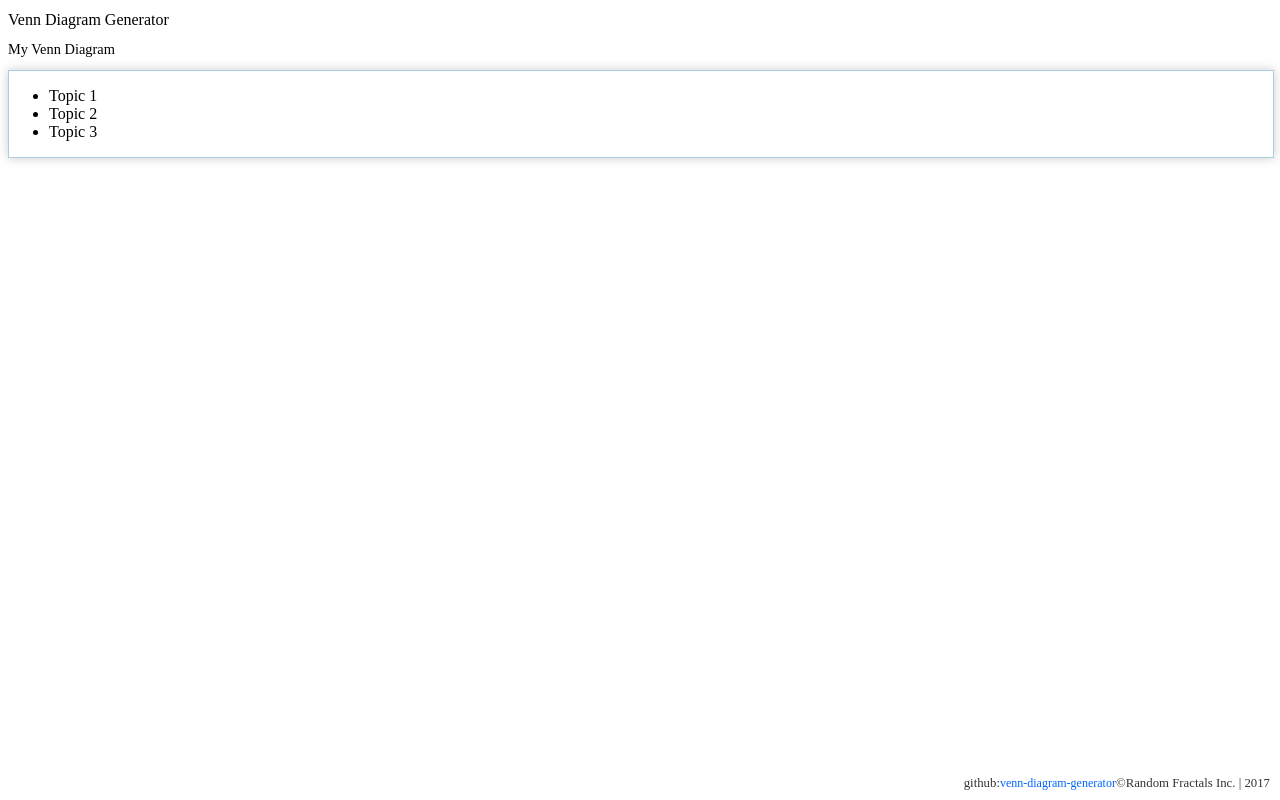
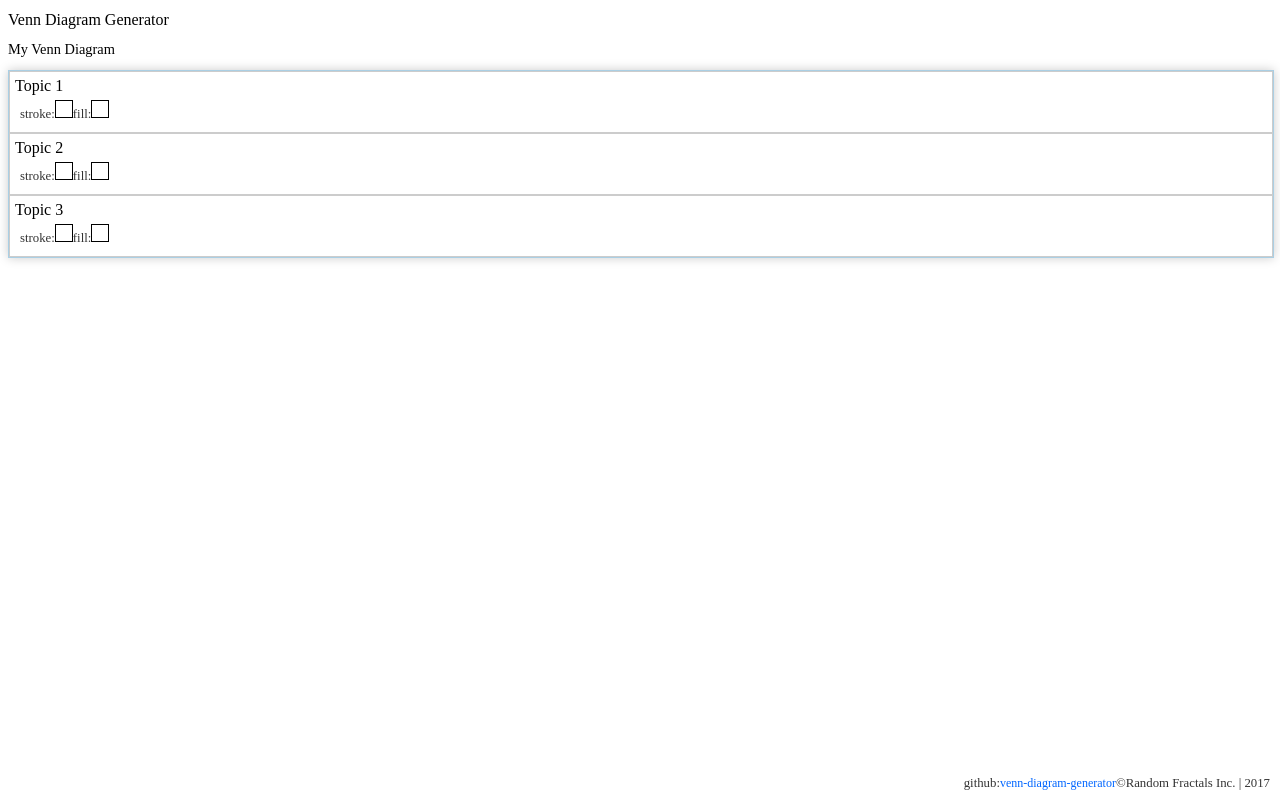
Before and after one commit to RandomFractals/venn-diagram-generator, an Angular app: page / in a window 1280 px wide. Built offline with nearby package versions, Linux system fonts and the light colour scheme.

Commit message:
added stroke/fill list item divs, moved li styles to app comp css

```diff
--- a/src/app/app.component.css
+++ b/src/app/app.component.css
@@ -5,7 +5,70 @@ h1 {
   font-weight: normal;
 }
 
+/* diagram title style */
 h2 {
   font-size: .9em;
   font-weight: normal;
 }
+
+
+/* data list item styles */
+.data-list {
+	margin: 0px;
+	padding: 0px;
+	list-style-type: none;
+	list-style: none;
+	height: 100%;
+}
+
+.data-list li {
+ 	border: 1px solid #ccc;
+	border-collapse: collapse;
+	background-color: #fff;
+	margin: 0px;
+	padding: 5px;
+}
+
+.data-list > li[class=selected] {
+	background-color: #e0e0e0;
+}
+
+.list-item {
+	border: 0px;
+ 	border-top: solid 1px #ccc;
+	background-color: #fff;
+	padding: 5px;
+	width: 100%;
+	display: inline-block;
+}
+
+.list-item-footer {
+	padding: 0px;
+}
+
+.list-item-text {
+ 	border: 0px;
+	background-color: #fff;
+	font-size: 0.9em;
+	font-weight: bold;
+	margin: 0px;
+	padding: 0px;
+}
+
+
+/* topic editor container styles */
+.topic-editor {
+  padding: 5px;
+}
+
+.color {
+  border: 1px solid black;
+  height: 16px;
+  width: 16px;
+  display: inline-block;
+}
+
+.color:hover {
+  cursor: pointer;
+  border: 1px solid orangered;
+}
--- a/src/app/app.component.html
+++ b/src/app/app.component.html
@@ -4,12 +4,18 @@
 	</div>
 	<!-- app content -->
 	<div id="content" class="container">
-		<div id="viewContainer" class="container">
+		<div id="view-container" class="container">
       <h2>{{diagram.name}}</h2>
-			<div id="listView" class="data container">
-        <ul>
+			<div id="list-view" class="data container">
+        <ul class="data-list">
           <li *ngFor="let topic of diagram.topics">
             {{ topic.name }}
+            <div class="topic-editor">
+              <span class="label">stroke:</span>
+              <div class="color" style="background-color: {{topic.strokeColor}}"></div>
+              <span class="label">fill:</span>
+              <div class="color"></div>
+            </div>
           </li>
         </ul>
 			</div>
--- a/src/styles.css
+++ b/src/styles.css
@@ -27,55 +27,6 @@ a {
 	font-size: 9pt;
 }
 
-/* data list item styles */
-.data-list {
-	margin: 0px;
-	padding: 0px;
-	list-style-type: none;
-	list-style: none;
-	height: 100%;
-}
-
-.data-list li {
- 	border: 0px;
-	border-collapse: collapse;
-	background-color: #fff;
-	margin: 0px;
-	padding: 5px;
-}
-
-.data-list > li[class=selected] {
-	background-color: #e0e0e0;
-}
-
-.list-item {
-	border: 0px;
- 	border-top: solid 1px #ccc;
-	background-color: #fff;
-	padding: 5px;
-	width: 100%;
-	display: inline-block;
-}
-
-.list-item-footer {
-	padding: 0px;
-}
-
-.list-item-text {
- 	border: 0px;
-	background-color: #fff;
-	font-size: 0.9em;
-	font-weight: bold;
-	margin: 0px;
-	padding: 0px;
-}
-
-.list-item-link {
-	padding: 0px;
-	margin: 0px;
-}
-
-
 /* app text elements + link styles */
 .footer, .label {
 	font-size: .8em;
```
